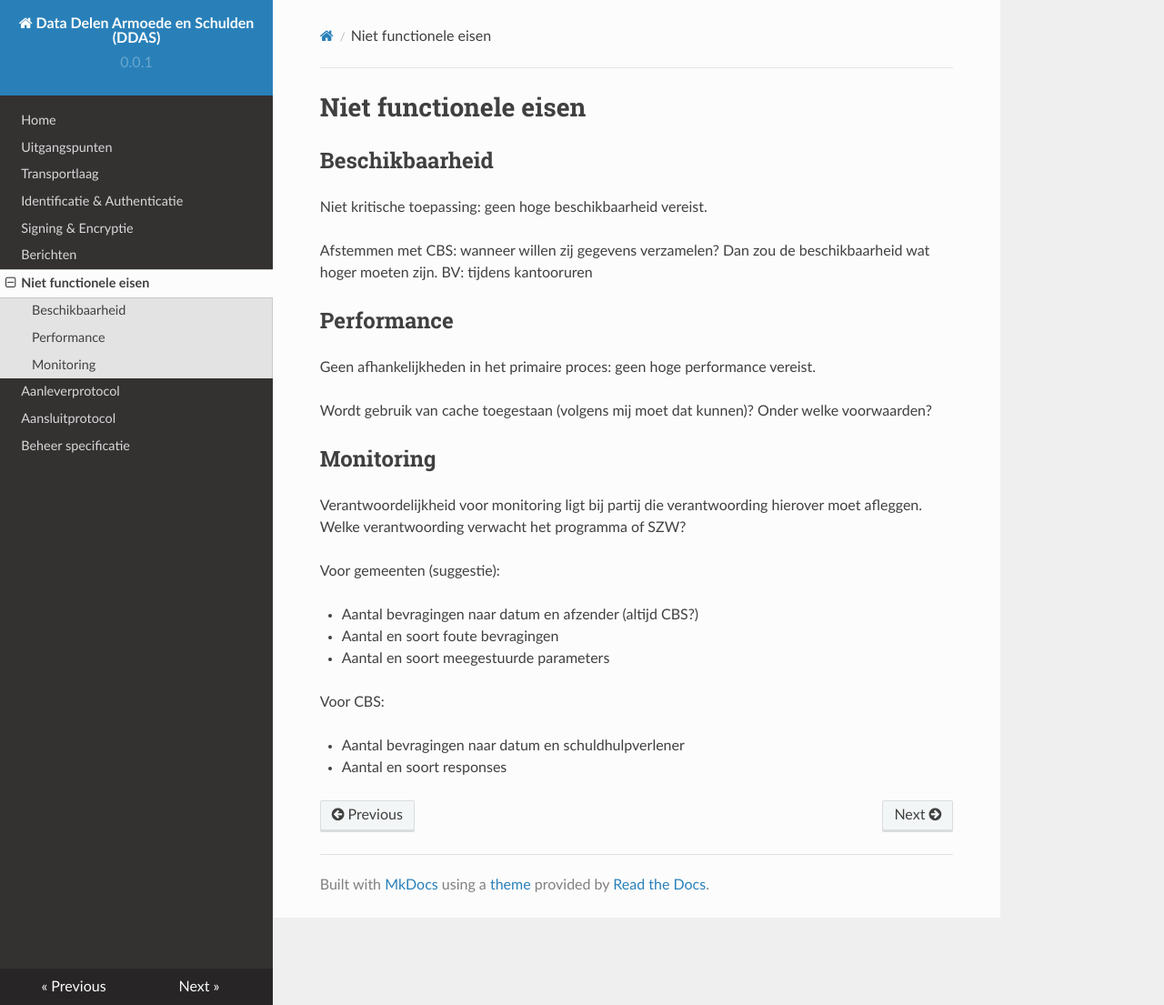
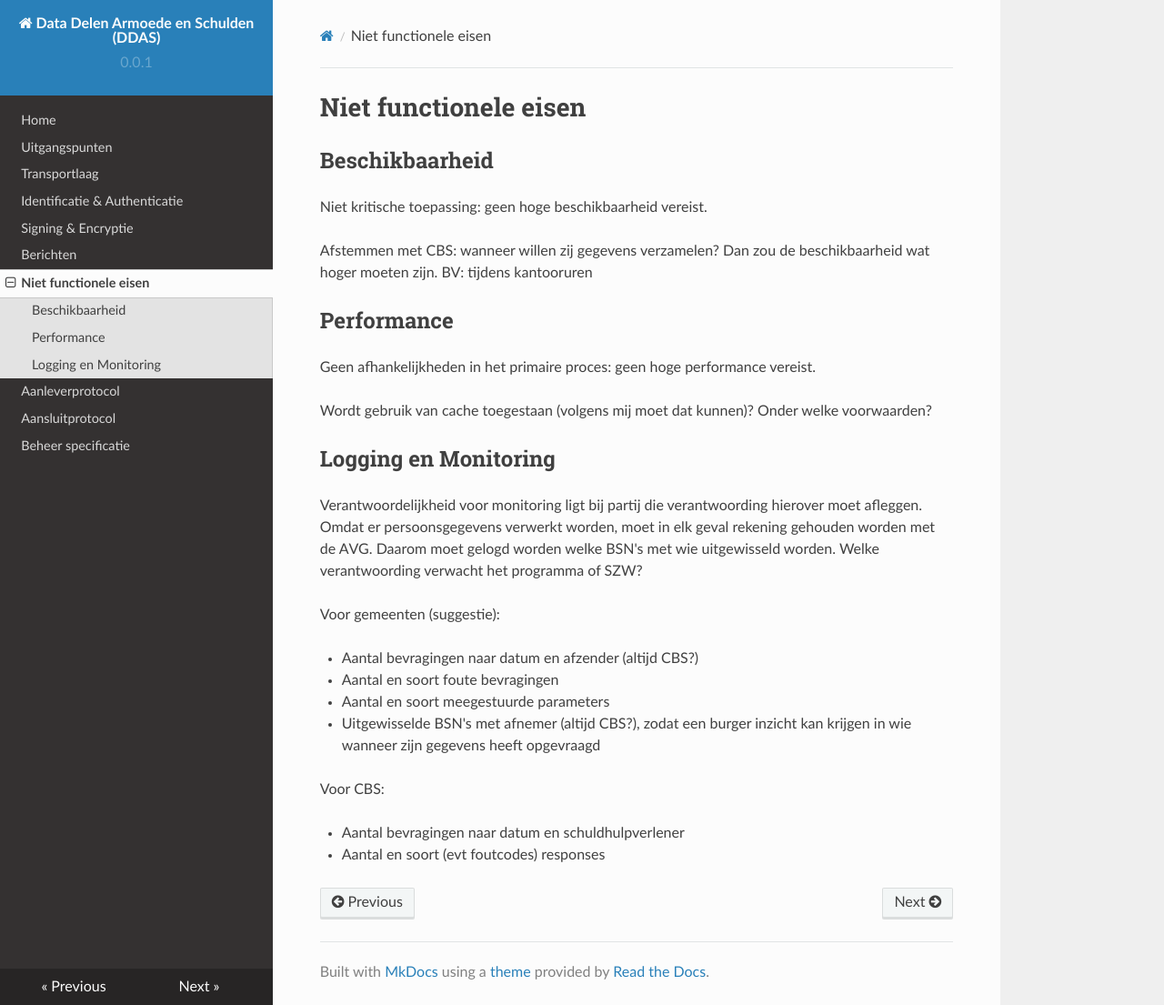
Before and after one commit to Govert-Claus/DDAS-API, an MkDocs documentation site: the page built from docs/non-functionals.md, in a window 1280 px wide and 1105 px high. Shown: the whole window at 91% size. Built offline with MkDocs 1.6.1, drawn with Linux system fonts in a browser that asks for light colours; nearby versions of some CDN libraries.

Commit message:
overzicht toegevoegd

```diff
--- a/docs/non-functionals.md
+++ b/docs/non-functionals.md
@@ -12,9 +12,10 @@ Geen afhankelijkheden in het primaire proces: geen hoge performance vereist.
 
 Wordt gebruik van cache toegestaan (volgens mij moet dat kunnen)? Onder welke voorwaarden?
 
-## Monitoring
+## Logging en Monitoring
 
-Verantwoordelijkheid voor monitoring ligt bij partij die verantwoording hierover moet afleggen. Welke verantwoording verwacht het programma of SZW?
+Verantwoordelijkheid voor monitoring ligt bij partij die verantwoording hierover moet afleggen. Omdat er persoonsgegevens verwerkt worden, moet in elk geval rekening gehouden worden met de AVG. Daarom moet gelogd worden welke BSN's met wie uitgewisseld worden.
+Welke verantwoording verwacht het programma of SZW?
 
 Voor gemeenten (suggestie):
 
@@ -24,8 +25,10 @@ Voor gemeenten (suggestie):
 
 - Aantal en soort meegestuurde parameters
 
+- Uitgewisselde BSN's met afnemer (altijd CBS?), zodat een burger inzicht kan krijgen in wie wanneer zijn gegevens heeft opgevraagd
+
 Voor CBS:
 
 - Aantal bevragingen naar datum en schuldhulpverlener
 
-- Aantal en soort responses
+- Aantal en soort (evt foutcodes) responses
--- a/index.html
+++ b/index.html
@@ -25,6 +25,7 @@
   <section id="abstract" data-include-format="markdown" data-include="readme.md"></section>
   <section id="sotd"></section><!-- Wordt automatisch ingevuld met een standaard tekst afhankelijk van de waarde van de property 'specStatus'. -->
   <section id="kaders" data-include-format="markdown" data-include="docs/uitgangspunten.md"></section>
+  <section id="overzicht" data-include-format="markdown" data-include="docs/overzicht.md"></section>
   <section id="transport" data-include-format="markdown" data-include="docs/transport.md"></section>
   <section id="iam" data-include-format="markdown" data-include="docs/iam.md"></section>
   <section id="sign" data-include-format="markdown" data-include="docs/signing-encryptie.md"></section>
```
Also changed, not shown: docs/iam.md (+4 -1 lines), docs/overzicht.md (added, +16 -0 lines), docs/API-componenten.png (added).
